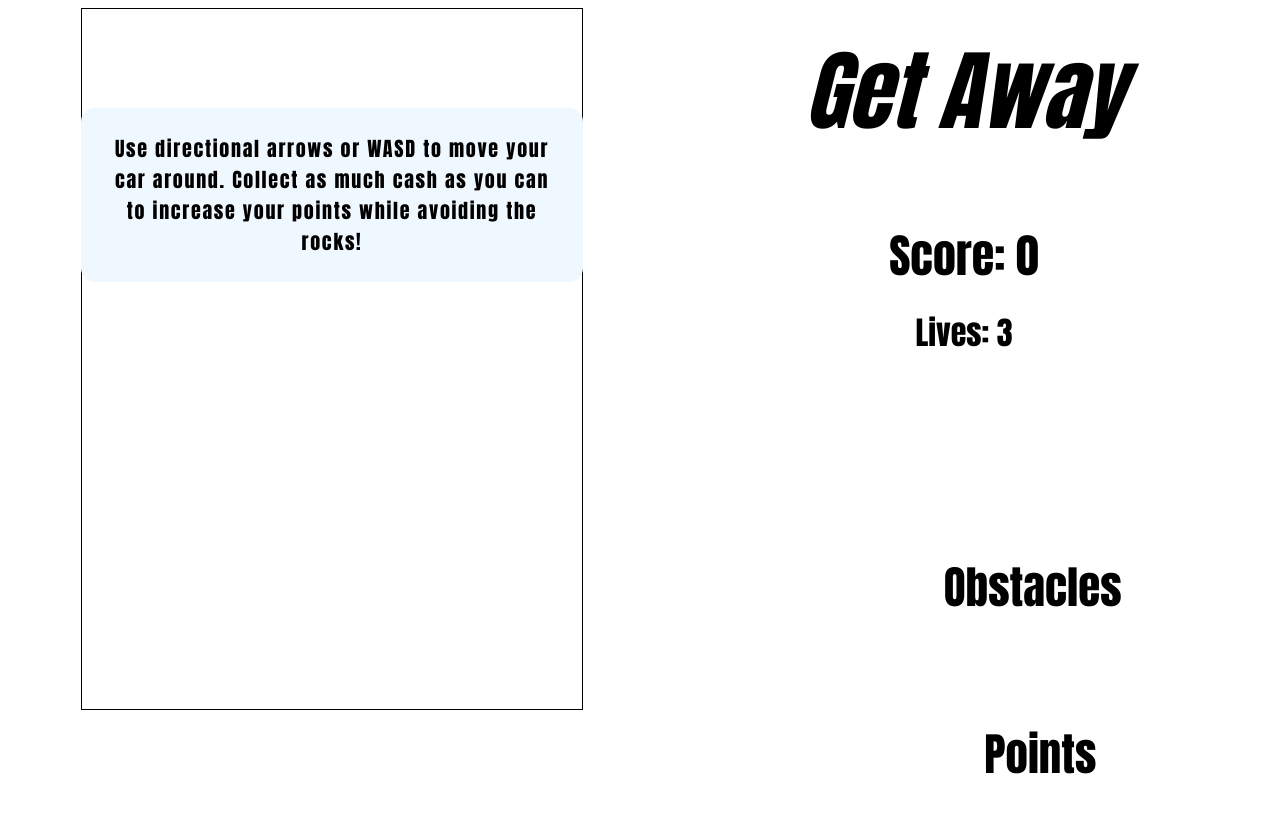
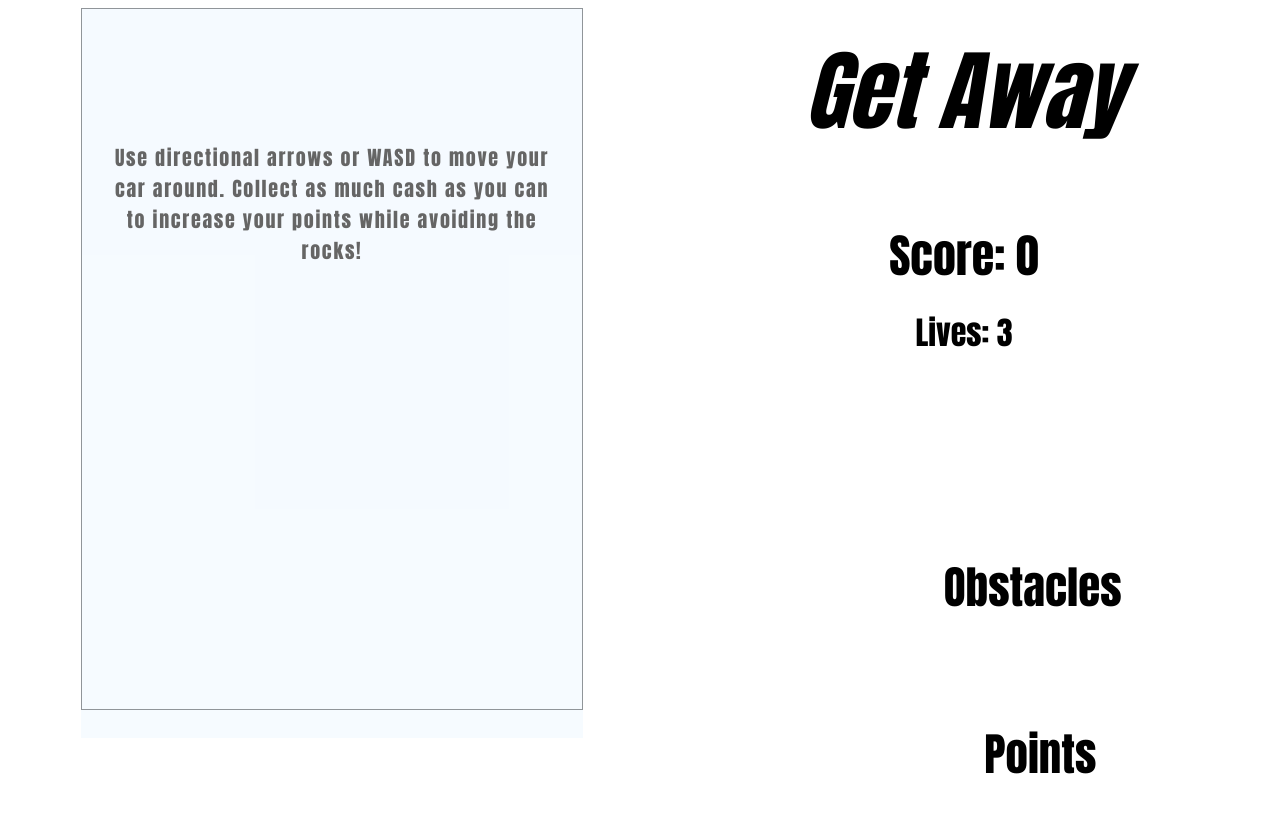
Before and after one commit to le-s/getaway, a website built with webpack: page index.html in a window 1280 px wide. Shown: the top 829 px of the page. Built offline with nearby package versions, Linux system fonts and the light colour scheme; files whose address does not match are found by name.

Commit message:
Fix bug for restarting game

```diff
--- a/assets/stylesheets/game.css
+++ b/assets/stylesheets/game.css
@@ -178,10 +178,11 @@ html {
   text-align: center;
   font-size: 20px;
   background: aliceblue;
-  border-radius: 14px;
-  padding: 25px;
-  margin-top: 100px;
+  /* border-radius: 14px; */
+  padding: 134px 25px 472px 25px;
+  /* margin-top: 100px; */
   font-family: Impact, Haettenschweiler, 'Arial Narrow Bold', sans-serif;
+  opacity: .6;
   /* font-style: oblique; */
   letter-spacing: 1.7px;
 }
--- a/src/assets.js
+++ b/src/assets.js
@@ -1,29 +1,14 @@
 import Car from './car';
 import Road from './road';
 import Physics from './physics';
-import Obstacle from './obstacle';
-import Life from './life';
 
-const car = new Car(new Physics(213, 500));
-const road = new Road(new Physics(0, -561));
-let life = [];
-let rock = [];
+// let car = new Car(new Physics(213, 500));
+// let road = new Road(new Physics(0, -561));
+
+const assets = () => ({
+  road: new Road(new Physics(0, -561)),
+  car: new Car(new Physics(213, 500))
+});
 
 
-life.push(new Life(new Physics(Math.floor(Math.random() * 310) + 80,
-  Math.floor(Math.random() * 910) - 560)));
-
-
-for (let i = 0; i < 10; i++) {
-  rock.push(new Obstacle(new Physics(
-    Math.floor(Math.random() * 310) + 80,
-    Math.floor(Math.random() * 910) - 560)
-  ));
-}
-
-const assets = {
-  road,
-  car,
-}
-
 export default assets;
--- a/src/game.js
+++ b/src/game.js
@@ -7,17 +7,18 @@ import Util from './util.js';
 import Obstacle from './obstacle.js';
 import Physics from './physics.js';
 import Cash from './cash.js';
-import Car from './car.js'
+import Car from './car.js';
+import assets from './assets.js';
 
 class Game {
-  constructor(canvas, ctx, assets) {
+  constructor(canvas, ctx) {
     this.canvas = canvas;
     this.ctx = ctx;
-    this.assets = assets;
     this.gameOver = false;
     this.rocks = [];
     this.life = [];
     this.cash = [];
+    this.assets = assets();
   }
 
   // hit detection for objects
@@ -161,7 +162,7 @@ class Game {
       this.draw();
       document.getElementById("slow").innerHTML = `Too Slow!`;
       document.getElementById("how").style.visibility = "hidden";
-      document.getElementById("welcome").style.visibility = "visible";
+      document.getElementById("welcome").style.display = null;
     }
   }
 
@@ -187,9 +188,9 @@ class Game {
   };
 
   start() {
+    this.gameOver = false;
+    document.getElementById("welcome").style.display="none";
     this.assets.car.resetLife();
-    this.gameOver = false;
-    debugger
     setInterval(() => {
     if (!this.gameOver) {
         this.createRock();
--- a/src/index.js
+++ b/src/index.js
@@ -1,5 +1,5 @@
 import Game from "./game.js";
-import assets from './assets.js';
+// import assets from './assets.js';
 import setupControlListeners from './car_controls.js';
 
 document.addEventListener("DOMContentLoaded", () => {
@@ -11,12 +11,11 @@ document.addEventListener("DOMContentLoaded", () => {
   document.getElementById("how").innerHTML = `Use directional arrows or WASD to move your car around. Collect as much cash as you can to increase your points while avoiding the rocks!`;
 
   document.getElementById("play-btn").addEventListener("click", () => {
-    document.getElementById("welcome").style.visibility = 'hidden';
-
-    game = new Game(canvas, ctx, assets);
-
+    game = new Game(canvas, ctx);
     if (game.gameOver === true) {
-      game = new Game(canvas, ctx, assets);
+      debugger
+      // game.cleanUp();
+      game = new Game(canvas, ctx);
     }
 
     setupControlListeners(game);
```
Also changed, not shown: dist/main.js.
